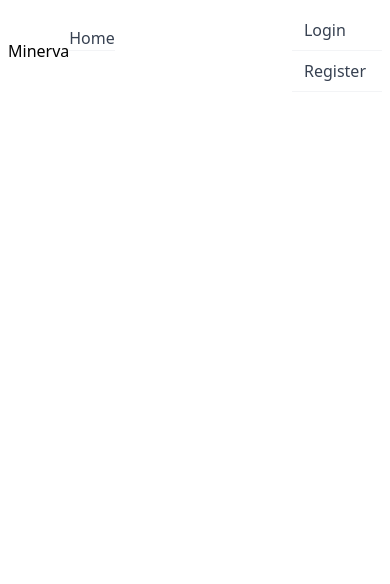
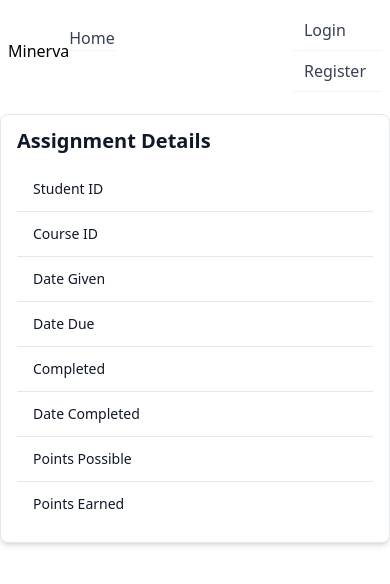
Before and after one commit to naleo/minerva_frontend, a React (Create React App) app in the folder packages/frontend/: page /assignments/1 in a window 390 px wide. Shown: the top 584 px of the page. Built offline with nearby package versions, Linux system fonts and the light colour scheme; no server answers.

Commit message:
Create Assignment Details Page

```diff
--- a/packages/frontend/src/App.js
+++ b/packages/frontend/src/App.js
@@ -8,6 +8,8 @@ import Register from "./components/Register";
 import Home from "./components/Home";
 import Profile from "./components/Profile";
 import AssignmentsPage from "./components/AssignmentsPage"
+import AssignmentPage from "./components/AssignmentDetailPage"
+import NewAssignment from "./components/NewAssignment"
 // import AuthVerify from "./common/AuthVerify";
 import EventBus from "./common/EventBus";
 const App = () => {
@@ -97,6 +99,8 @@ const App = () => {
           <Route exact path={"/home"} element={<Home />} />
           <Route exact path="/login" element={<Login />} />
           <Route exact path="/assignmentsPage" element={<AssignmentsPage />} />
+          <Route exact path="/assignments/new" element={<NewAssignment />} />
+          <Route exact path="/assignments/:assignmentId" element={<AssignmentPage />} />
           <Route exact path="/register" element={<Register />} />
           <Route exact path="/profile" element={<Profile />} />
         </Routes>
--- /dev/null
+++ b/packages/frontend/src/components/AssignmentDetailPage.js
@@ -0,0 +1,145 @@
+import React, { useState, useEffect } from "react";
+import { useParams } from "react-router-dom";
+import AssignmentService from "../services/assignment.service";
+
+const AssignmentPage = () => {
+    const [content, setContent] = useState("");
+    const { assignmentId } = useParams();
+    useEffect(() => {
+        AssignmentService.getAssignment(assignmentId).then(
+            (res) => {
+                setContent(res.data);
+            },
+            (error) => {
+                const _content =
+                    (error.response && error.response.data) ||
+                    error.message ||
+                    error.toString();
+                setContent(_content);
+            }
+        );
+    }, []);
+
+    return (
+        <div className="m-auto p-4 max-w-md bg-white rounded-lg border shadow-md sm:p-8 dark:bg-gray-800 dark:border-gray-700">
+            <div className="flex justify-between items-center mb-4">
+                <h5 className="text-xl font-bold leading-none text-gray-900 dark:text-white">
+                    Assignment Details
+                </h5>
+            </div>
+            <div>
+                <ul
+                    role="list"
+                    className="divide-y divide-gray-200 dark:divide-gray-700"
+                >
+                    <li className="py-3 sm:py-4">
+                        <div className="flex items-center space-x-4">
+                            <div className="flex-shrink-0"></div>
+                            <div className="flex-1 min-w-0">
+                                <p className="text-sm font-medium text-gray-900 truncate dark:text-white">
+                                    Student ID
+                                </p>
+                                <p className="text-sm text-gray-500 truncate dark:text-gray-400">
+                                    {content.studentId}
+                                </p>
+                            </div>
+                        </div>
+                    </li>
+                    <li className="py-3 sm:py-4">
+                        <div className="flex items-center space-x-4">
+                            <div className="flex-shrink-0"></div>
+                            <div className="flex-1 min-w-0">
+                                <p className="text-sm font-medium text-gray-900 truncate dark:text-white">
+                                    Course ID
+                                </p>
+                                <p className="text-sm text-gray-500 truncate dark:text-gray-400">
+                                    {content.courseId}
+                                </p>
+                            </div>
+                        </div>
+                    </li>
+                    <li className="py-3 sm:py-4">
+                        <div className="flex items-center space-x-4">
+                            <div className="flex-shrink-0"></div>
+                            <div className="flex-1 min-w-0">
+                                <p className="text-sm font-medium text-gray-900 truncate dark:text-white">
+                                    Date Given
+                                </p>
+                                <p className="text-sm text-gray-500 truncate dark:text-gray-400">
+                                    {content.dateGiven}
+                                </p>
+                            </div>
+                        </div>
+                    </li>
+                    <li className="py-3 sm:py-4">
+                        <div className="flex items-center space-x-4">
+                            <div className="flex-shrink-0"></div>
+                            <div className="flex-1 min-w-0">
+                                <p className="text-sm font-medium text-gray-900 truncate dark:text-white">
+                                    Date Due
+                                </p>
+                                <p className="text-sm text-gray-500 truncate dark:text-gray-400">
+                                    {content.dateDue}
+                                </p>
+                            </div>
+                        </div>
+                    </li>
+                    <li className="py-3 sm:py-4">
+                        <div className="flex items-center space-x-4">
+                            <div className="flex-shrink-0"></div>
+                            <div className="flex-1 min-w-0">
+                                <p className="text-sm font-medium text-gray-900 truncate dark:text-white">
+                                    Completed
+                                </p>
+                                <p className="text-sm text-gray-500 truncate dark:text-gray-400">
+                                    {content.isComplete}
+                                </p>
+                            </div>
+                        </div>
+                    </li>
+                    <li className="py-3 sm:py-4">
+                        <div className="flex items-center space-x-4">
+                            <div className="flex-shrink-0"></div>
+                            <div className="flex-1 min-w-0">
+                                <p className="text-sm font-medium text-gray-900 truncate dark:text-white">
+                                    Date Completed
+                                </p>
+                                <p className="text-sm text-gray-500 truncate dark:text-gray-400">
+                                    {content.dateComplete}
+                                </p>
+                            </div>
+                        </div>
+                    </li>
+                    <li className="py-3 sm:py-4">
+                        <div className="flex items-center space-x-4">
+                            <div className="flex-shrink-0"></div>
+                            <div className="flex-1 min-w-0">
+                                <p className="text-sm font-medium text-gray-900 truncate dark:text-white">
+                                    Points Possible
+                                </p>
+                                <p className="text-sm text-gray-500 truncate dark:text-gray-400">
+                                    {content.pointsPossible}
+                                </p>
+                            </div>
+                        </div>
+                    </li>
+                    <li className="py-3 sm:py-4">
+                        <div className="flex items-center space-x-4">
+                            <div className="flex-shrink-0"></div>
+                            <div className="flex-1 min-w-0">
+                                <p className="text-sm font-medium text-gray-900 truncate dark:text-white">
+                                    Points Earned
+                                </p>
+                                <p className="text-sm text-gray-500 truncate dark:text-gray-400">
+                                    {content.pointsEarned}
+                                </p>
+                            </div>
+                        </div>
+                    </li>
+                </ul>
+            </div>
+        </div>
+    )
+};
+
+export default AssignmentPage;
--- a/packages/frontend/src/components/AssignmentListItem.js
+++ b/packages/frontend/src/components/AssignmentListItem.js
@@ -1,8 +1,10 @@
 import React, { useState } from 'react';
+import { Link } from 'react-router-dom';
 
 const AssignmentListItem = ({assignment}) => {
     return (
         <tr className="bg-white border-b dark:bg-gray-800 dark:border-gray-700">
+            <td className="px-6 py-4"><Link to={`/assignments/${assignment._id}`}>Details</Link></td>
             <td className="px-6 py-4">{assignment.studentId}</td>
             <td className="px-6 py-4">{assignment.courseId}</td>
             <td className="px-6 py-4">{assignment.dateGiven}</td>
--- a/packages/frontend/src/components/AssignmentsPage.js
+++ b/packages/frontend/src/components/AssignmentsPage.js
@@ -23,13 +23,14 @@ const AssignmentsPage = () => {
                 setContent(_content);
             }
         );
-    });
+    },[]);
 
     return (
         <div className="relative overflow-x-auto shadow-md sm:rounded-lg">
             <table className="w-full text-sm text-left text-gray-500 dark:text-gray-400">
                 <thead className="text-xs text-gray-700 uppercase bg-gray-50 dark:bg-gray-700 dark:text-gray-400">
                     <tr>
+                        <th scope="col" className="px-6 py-3">Details</th>
                         <th scope="col" className="px-6 py-3">Student</th>
                         <th scope="col" className="px-6 py-3">Course</th>
                         <th scope="col" className="px-6 py-3">Date Given</th>
```
